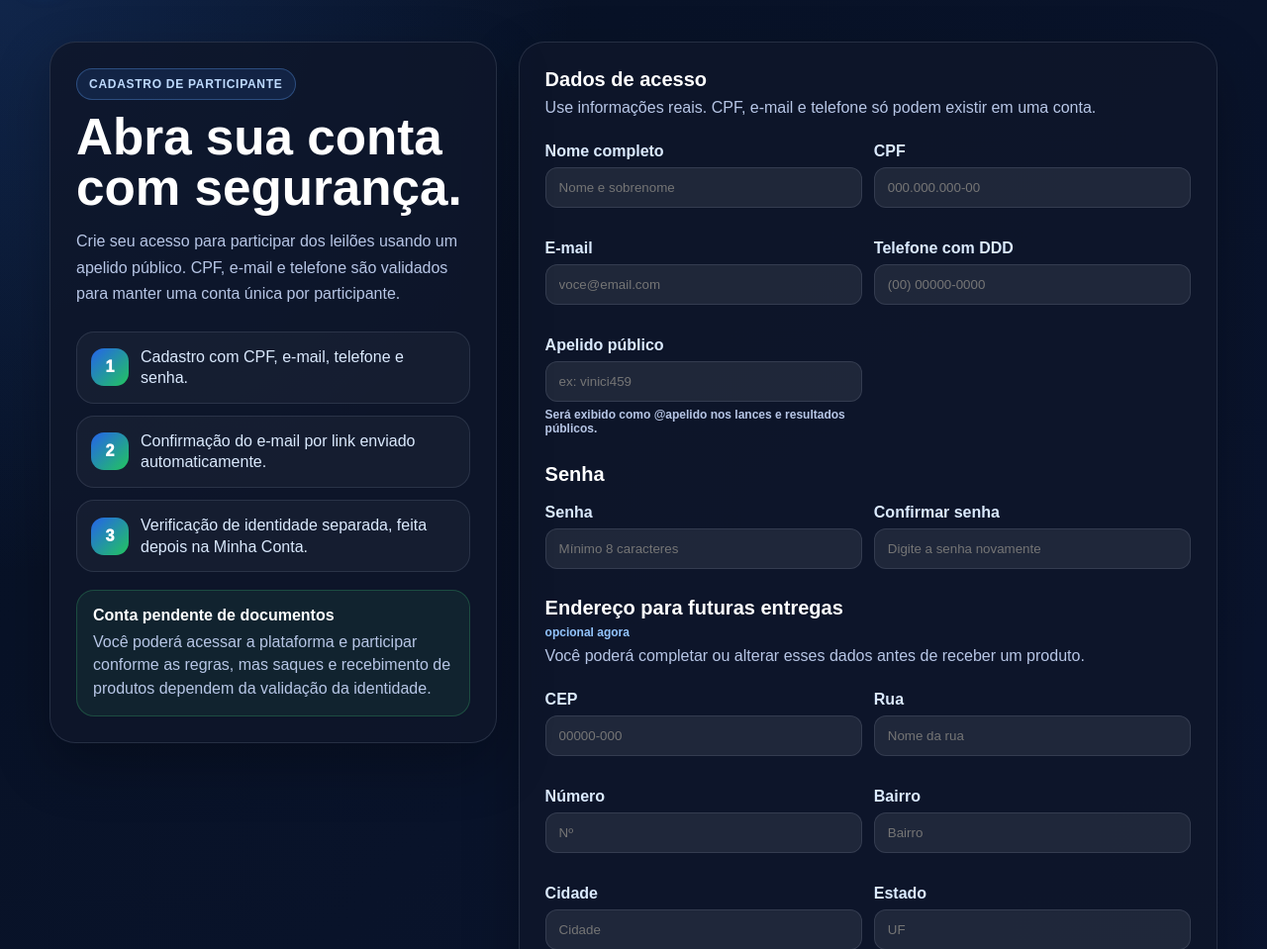
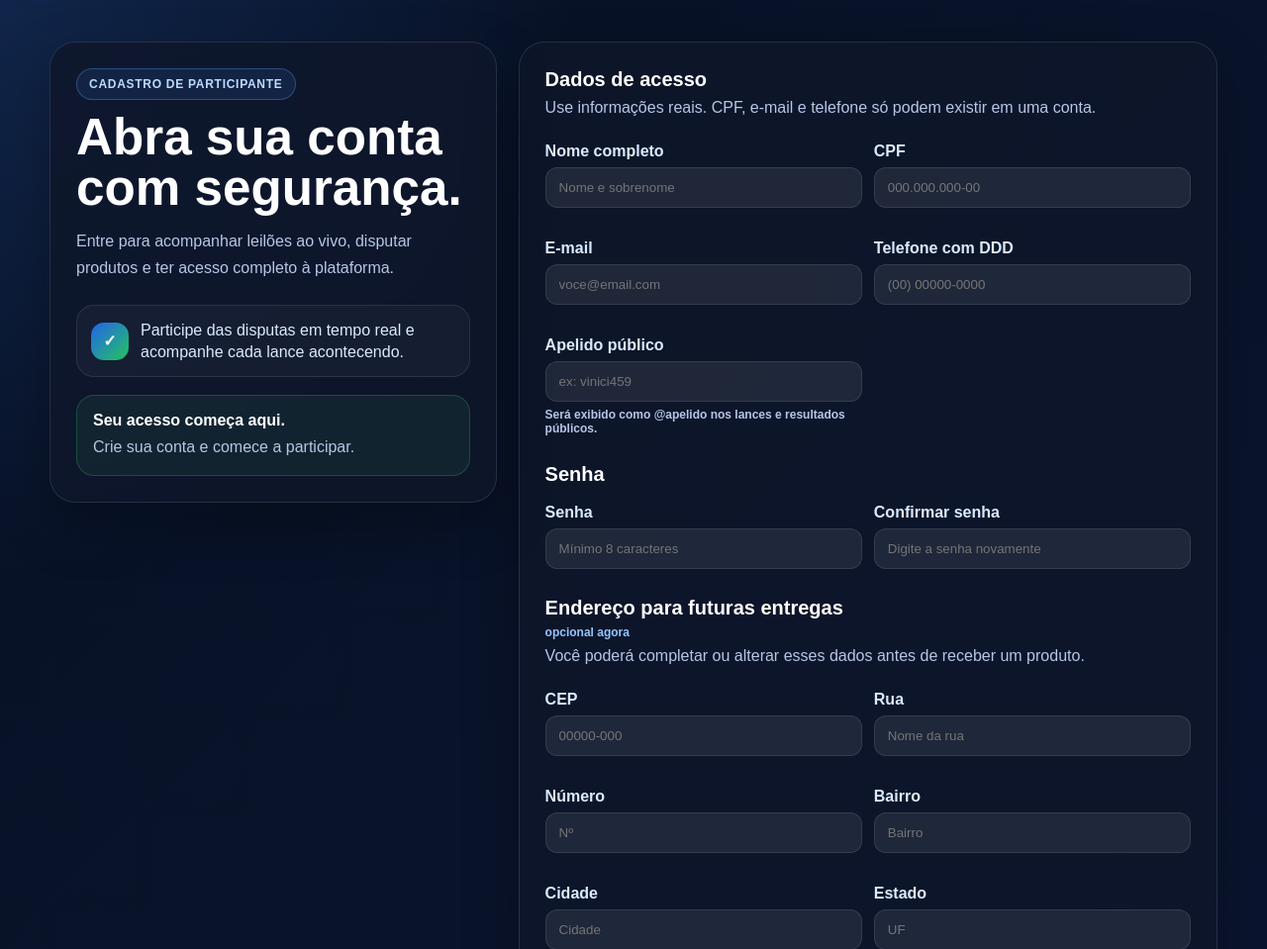
Before and after one commit to vinici459/lanceiocerto, a FastAPI app: page /register in a window 1280 px wide. Shown: the part 75-1034 px from the top of the page at 99% size. Run offline with FastAPI, Linux system fonts and the light colour scheme.

```diff
--- a/templates/register.html
+++ b/templates/register.html
@@ -4,18 +4,23 @@
   <div class="register-pro-card register-professional-grid">
     <aside class="register-pro-left register-info-panel">
       <span class="eyebrow">Cadastro de participante</span>
+
       <h1>Abra sua conta com segurança.</h1>
-      <p class="register-lead">Crie seu acesso para participar dos leilões usando um apelido público. CPF, e-mail e telefone são validados para manter uma conta única por participante.</p>
+
+      <p class="register-lead">
+        Entre para acompanhar leilões ao vivo, disputar produtos e ter acesso completo à plataforma.
+      </p>
 
       <div class="register-flow-box">
-        <div><strong>1</strong><span>Cadastro com CPF, e-mail, telefone e senha.</span></div>
-        <div><strong>2</strong><span>Confirmação do e-mail por link enviado automaticamente.</span></div>
-        <div><strong>3</strong><span>Verificação de identidade separada, feita depois na Minha Conta.</span></div>
+        <div>
+          <strong>✓</strong>
+          <span>Participe das disputas em tempo real e acompanhe cada lance acontecendo.</span>
+        </div>
       </div>
 
       <div class="register-policy-note">
-        <strong>Conta pendente de documentos</strong>
-        <span>Você poderá acessar a plataforma e participar conforme as regras, mas saques e recebimento de produtos dependem da validação da identidade.</span>
+        <strong>Seu acesso começa aqui.</strong>
+        <span>Crie sua conta e comece a participar.</span>
       </div>
     </aside>
 
```
